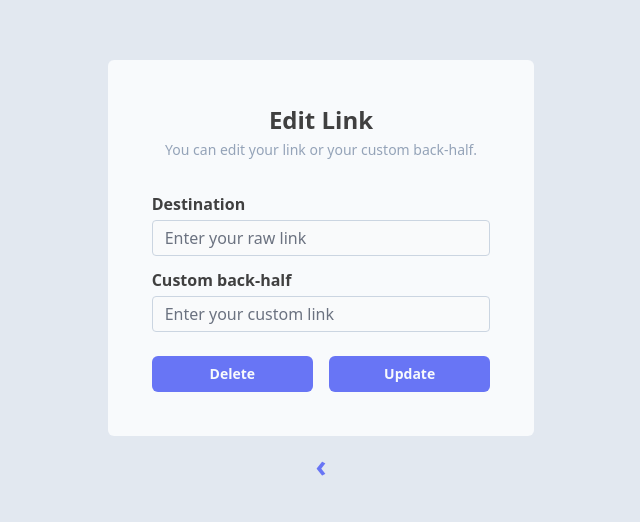
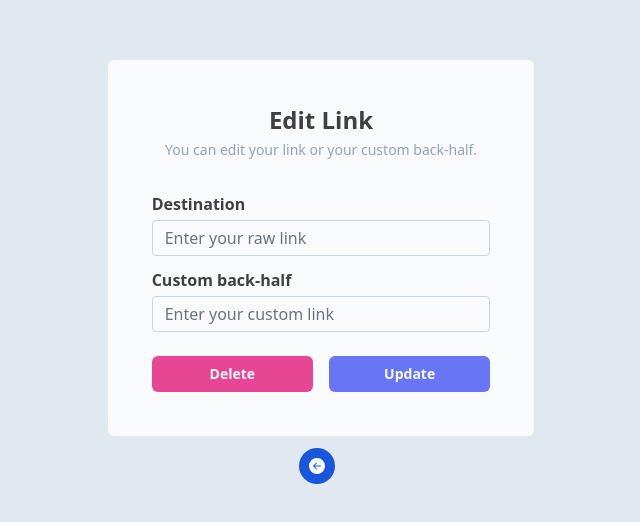
Before and after one commit to Wisnuyasha/Final-Project-PemWeb, a Vue app in the folder frontend/: page /edit/1 in a window 1280 px wide. Shown: the part 128-650 px from the top of the page, without its empty margins (319-959 px from the left). Built offline with nearby package versions, Linux system fonts and the light colour scheme.

Commit message:
update edit page

```diff
--- a/frontend/src/components/EditLinks.vue
+++ b/frontend/src/components/EditLinks.vue
@@ -1,57 +1,97 @@
 <template>
   <div class="h-screen flex justify-center bg-slate-200">
-        <div class="flex flex-col w-full gap-3 justify-center items-center text-neutral-700">
+    <div
+      class="flex flex-col w-full gap-3 justify-center items-center text-neutral-700"
+    >
       <div class="bg-slate-50 rounded-md p-11 xl:w-4/12 lg:w-5/12 sm:w-6/12">
-            <h1 class="font-bold text-2xl flex justify-center">
-                Edit Link</h1>
+        <h1 class="font-bold text-2xl flex justify-center">Edit Link</h1>
         <h1 class="text-sm text-slate-400 mt-1 flex justify-center">
-                You can edit your link or your custom back-half.</h1>
+          You can edit your link or your custom back-half.
+        </h1>
         <div class="mt-8 grid gap-3 grid-cols-1">
           <div>
             <label class="font-semibold">Destination</label>
-                    <input placeholder="Enter your raw link" type="text" v-model="App.input.editlink.rawlinks" class="h-9 border-slate-300 mt-1 rounded w-full bg-gray-50 focus:border-indigo-500 focus:ring-1 focus:ring-indigo-500"/>
+            <input
+              placeholder="Enter your raw link"
+              type="text"
+              v-model="App.input.editlink.rawlinks"
+              class="h-9 border-slate-300 mt-1 rounded w-full bg-gray-50 focus:border-indigo-500 focus:ring-1 focus:ring-indigo-500"
+            />
           </div>
           <div>
             <label class="font-semibold">Custom back-half</label>
-                    <input placeholder="Enter your custom link" type="text" v-model="App.input.editlink.customlinks" class="h-9 mt-1 border-slate-300 rounded w-full bg-gray-50 focus:border-indigo-500 focus:ring-1 focus:ring-indigo-500"/>
+            <input
+              placeholder="Enter your custom link"
+              type="text"
+              v-model="App.input.editlink.customlinks"
+              class="h-9 mt-1 border-slate-300 rounded w-full bg-gray-50 focus:border-indigo-500 focus:ring-1 focus:ring-indigo-500"
+            />
           </div>
           <div class="mt-3 text-sm flex flex-row gap-4 text-center">
-                    <button @click="App.deleteLinks(App.input.editlink.id), $router.push('/dashboard')"
-                    class="py-2 w-1/2 font-semibold rounded-md text-slate-50 bg-indigo-500 active:bg-indigo-600">
-                        Delete</button>
-                    <button @click="App.editLinks(App.input.editlink)"
-                    class="py-2 w-1/2 font-semibold rounded-md text-slate-50 bg-indigo-500 active:bg-indigo-600">
-                        Update</button>
+            <button
+              @click="
+                App.deleteLinks(App.input.editlink.id),
+                  $router.push('/dashboard')
+              "
+              class="py-2 w-1/2 font-semibold rounded-md text-slate-50 bg-pink-500 active:bg-indigo-600"
+            >
+              Delete
+            </button>
+            <button
+              @click="App.editLinks(App.input.editlink)"
+              class="py-2 w-1/2 font-semibold rounded-md text-slate-50 bg-indigo-500 active:bg-indigo-600"
+            >
+              Update
+            </button>
           </div>
         </div>
       </div>
       <div class="justify-center grid">
-            <button @click="$router.push('/dashboard')" class="text-3xl text-indigo-500 font-semibold rounded-full ">
-            &#8249;</button>
+        <!-- <button
+          @click="$router.push('/dashboard')"
+          class="text-3xl text-indigo-500 font-semibold rounded-full"
+        >
+          &#8249;
+        </button> -->
+        <button
+          type="button"
+          class="text-white bg-blue-700 hover:bg-blue-800 focus:ring-4 focus:outline-none focus:ring-blue-300 font-medium rounded-full text-sm p-2.5 text-center inline-flex items-center mr-2 dark:bg-blue-600 dark:hover:bg-blue-700 dark:focus:ring-blue-800"
+        >
+          <svg
+            xmlns="http://www.w3.org/2000/svg"
+            width="16"
+            height="16"
+            fill="currentColor"
+            class="bi bi-arrow-left-circle-fill"
+            viewBox="0 0 16 16"
+          >
+            <path
+              d="M8 0a8 8 0 1 0 0 16A8 8 0 0 0 8 0zm3.5 7.5a.5.5 0 0 1 0 1H5.707l2.147 2.146a.5.5 0 0 1-.708.708l-3-3a.5.5 0 0 1 0-.708l3-3a.5.5 0 1 1 .708.708L5.707 7.5H11.5z"
+            />
+          </svg>
+          <span class="sr-only">Icon description</span>
+        </button>
       </div>
     </div>
   </div>
 </template>
 <script>
-  import {useApp} from '../stores/index';
+import { useApp } from "../stores/index";
 
 export default {
   setup() {
     const App = useApp();
     return {
       App,
-      }
+    };
   },
   mounted() {
-        this.App.links.forEach((link)=>{
-            if(this.$route.params.id == link.id) {
-                this.App.input.editlink = link
+    this.App.links.forEach((link) => {
+      if (this.$route.params.id == link.id) {
+        this.App.input.editlink = link;
       }
-        }
-        )
+    });
   },
-    created() {
-
-    }
-  }
+  created() {},
+};
 </script>
```
Lines whose indentation alone changed are shown as unchanged.
